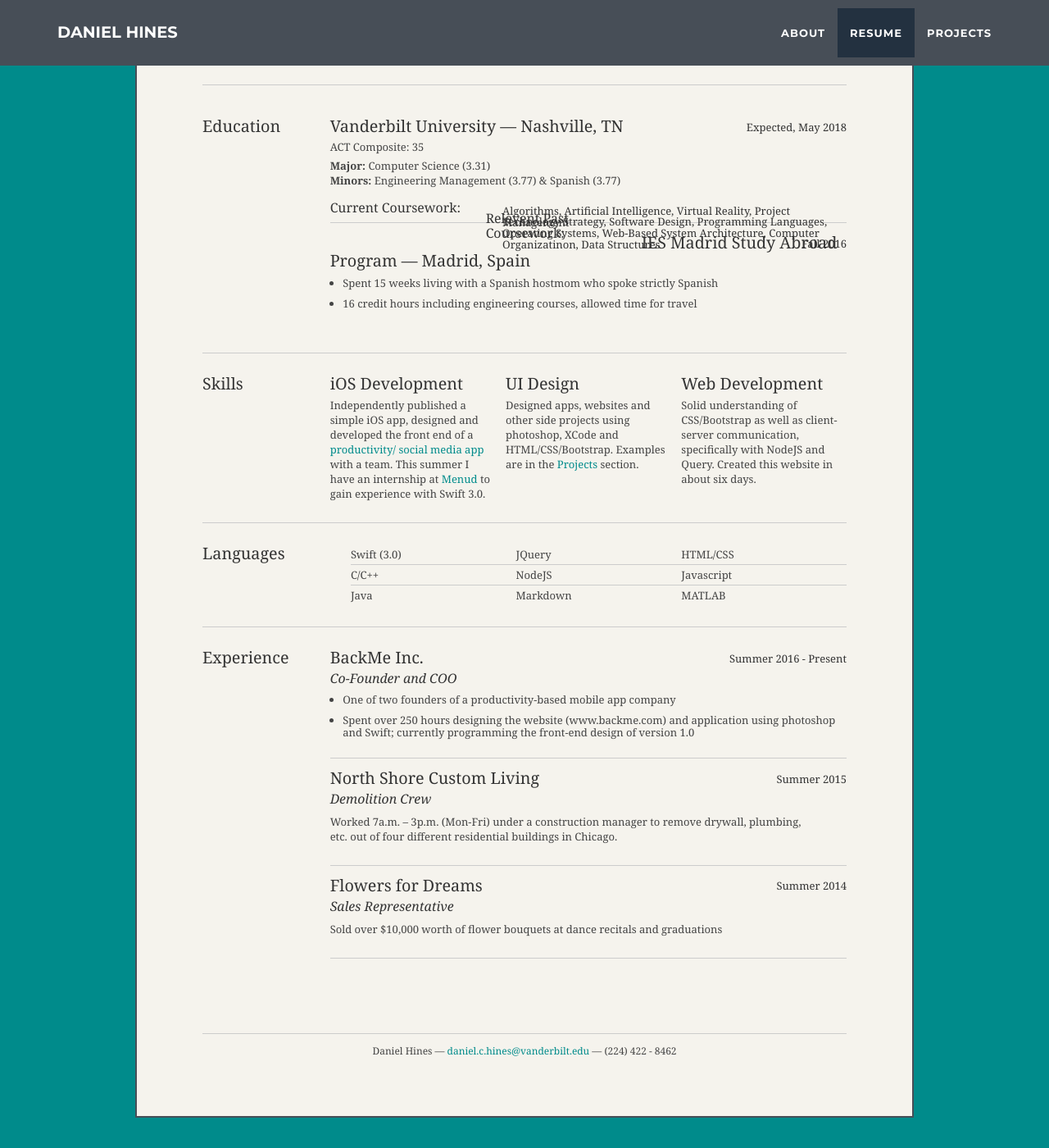
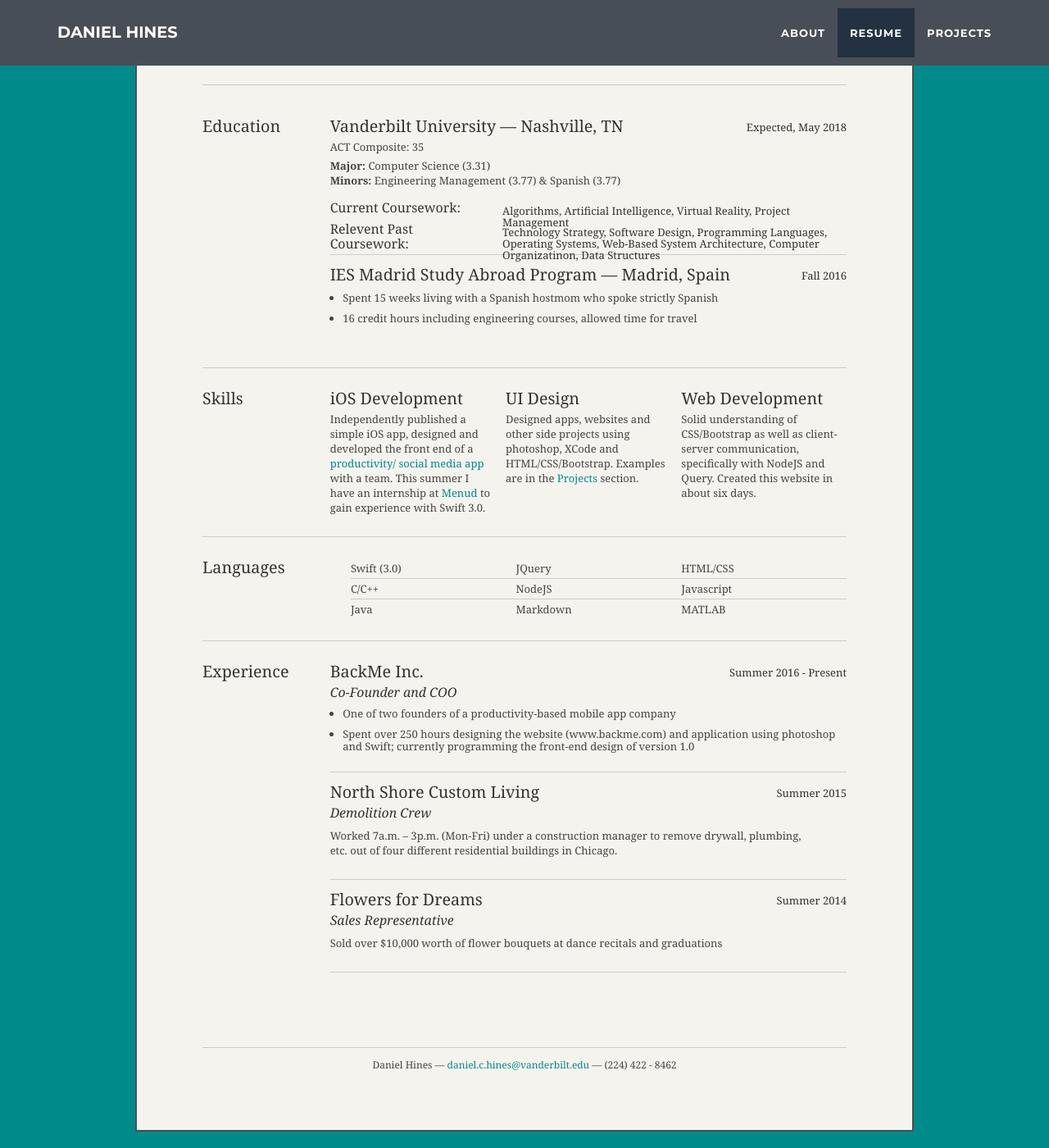
Before and after one commit to danielchines/danielchines.github.io, a Jekyll site: the page built from index.html, in a window 1280 px wide and 1400 px high, scrolled down 1759 px. Shown: the whole window at 82% size. Built offline with Jekyll 4.4.1, drawn with Linux system fonts in a browser that asks for light colours.

Commit message:
Update resume.css

```diff
--- a/_includes/css/resume.css
+++ b/_includes/css/resume.css
@@ -52,9 +52,10 @@ a#pdf:hover { background: #222; }
 #bd li.education { margin: 0 0 10px 1.2em; line-height: 15px; padding: 0; list-style-type: disc; border-bottom: none; }
 #bd .education.last { border-bottom: none; margin-bottom: 2em; padding-bottom: 0px; }
 .education ul { margin-top: 0.75em; }
-.coursework { position: relative; margin-bottom: 1em; }
+.coursework { position: relative; margin-bottom: 1em; padding-bottom: 1em; }
 .coursework h3 { width: 190px; float: left; }
 .coursework h4 { position: absolute; top: 0.35em; right: 10px; width: 420px; }
+.coursework .last { padding-bottom: 4em; }
 
 /* //-- Experience/Jobs -- */
 #bd .job { position: relative; margin-bottom: 1em; padding-bottom: 1em; border-bottom: 1px solid #ccc; }
```
